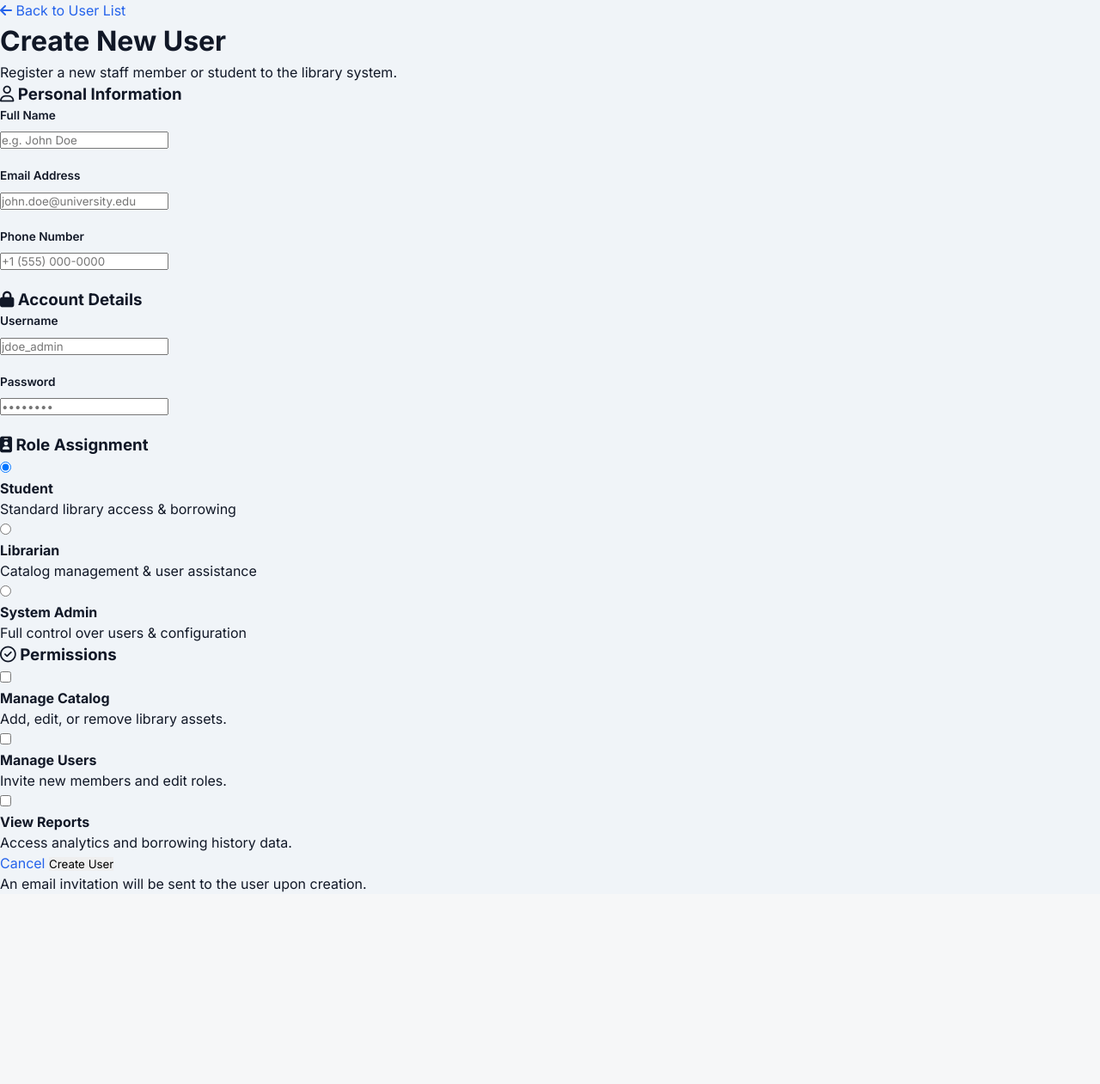
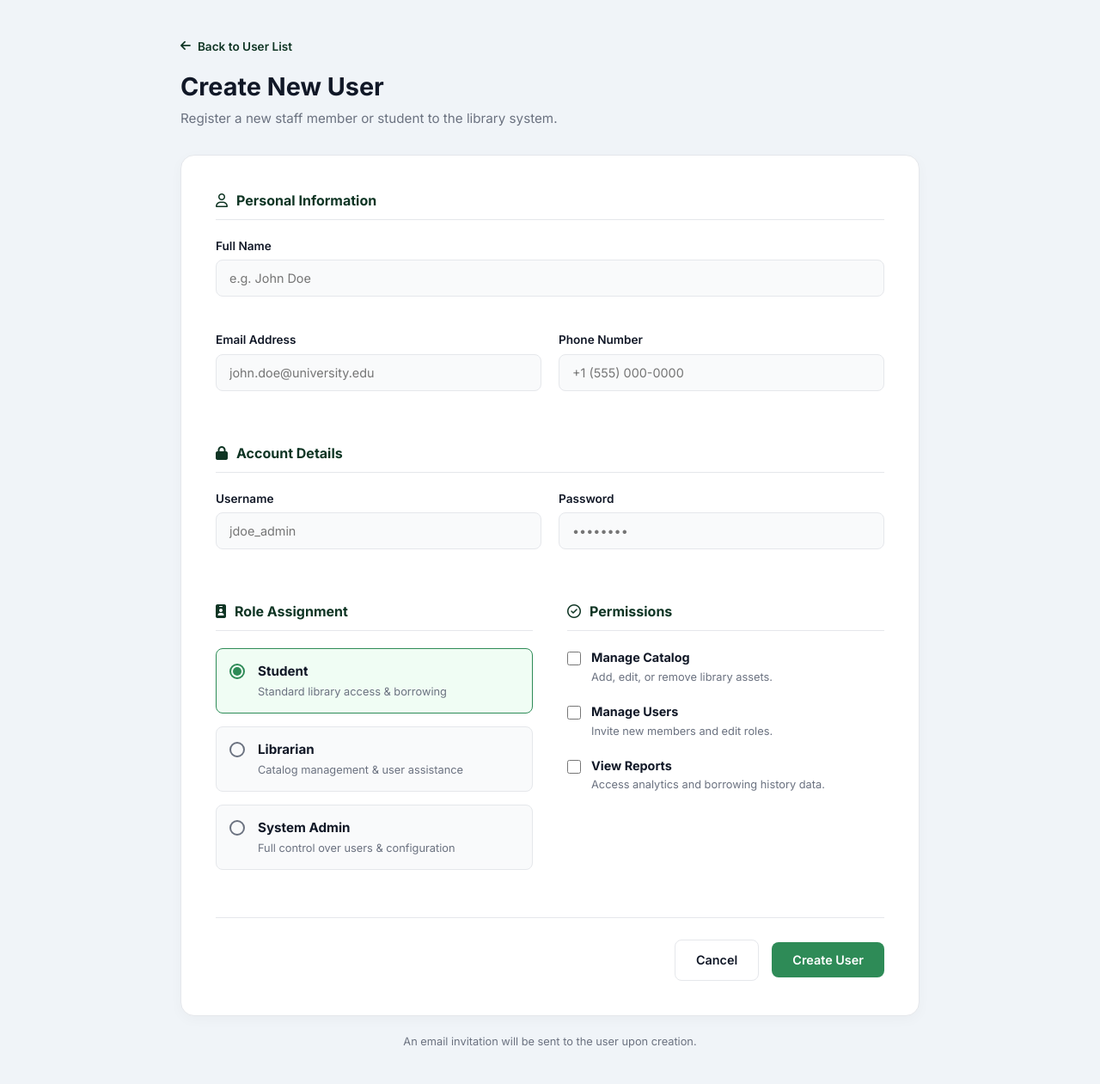
Before and after one commit to jonaxCA/UniversidadDucky, a PHP site: page /addUser.html in a window 1280 px wide. Shown: the part 70-1331 px from the top of the page at 86% size. Before the commit the page ends 1108 px from the top, so only its background shows below. Run offline with PHP 8.4, Linux system fonts and the light colour scheme.

Commit message:
Add styles for form page and components

```diff
--- a/style.css
+++ b/style.css
@@ -540,3 +540,185 @@ input { font-family: inherit; outline: none; }
     transition: var(--transition);
 }
 .fab:hover { transform: scale(1.05); }
+
+.form-page-container {
+    max-width: 900px;
+    margin: 40px auto;
+    padding: 0 20px;
+    width: 100%;
+}
+
+.form-header-area {
+    margin-bottom: 30px;
+}
+
+.back-link {
+    display: inline-flex;
+    align-items: center;
+    gap: 8px;
+    color: var(--primary-color);
+    font-size: 0.85rem;
+    font-weight: 600;
+    margin-bottom: 15px;
+    transition: var(--transition);
+}
+.back-link:hover { opacity: 0.8; }
+
+.form-header-area h1 { font-size: 1.8rem; color: var(--text-main); margin-bottom: 5px; }
+.form-header-area p { color: var(--text-muted); font-size: 0.95rem; }
+
+.form-card {
+    background: var(--bg-card);
+    border-radius: var(--radius-lg);
+    box-shadow: 0 4px 15px rgba(0,0,0,0.03);
+    padding: 40px;
+    border: 1px solid var(--border-color);
+}
+
+.form-section { margin-bottom: 40px; }
+
+.section-title {
+    display: flex;
+    align-items: center;
+    gap: 10px;
+    font-size: 1rem;
+    color: var(--primary-color);
+    margin-bottom: 20px;
+    border-bottom: 1px solid var(--border-color);
+    padding-bottom: 10px;
+}
+
+.input-grid { display: flex; gap: 20px; margin-bottom: 20px; }
+.input-grid.full-width .input-group { flex: 1; }
+.input-grid.\32 -cols .input-group { flex: 1; }
+
+.base-input {
+    width: 100%;
+    padding: 12px 15px;
+    border: 1px solid var(--border-color);
+    border-radius: var(--radius-md);
+    background-color: var(--bg-input);
+    transition: var(--transition);
+    font-size: 0.9rem;
+}
+.base-input:focus { border-color: var(--primary-color); background-color: white; }
+
+.role-permission-grid {
+    display: grid;
+    grid-template-columns: 1fr 1fr;
+    gap: 40px;
+    margin-bottom: 40px;
+}
+
+.role-card {
+    display: block;
+    cursor: pointer;
+    margin-bottom: 15px;
+}
+.role-card input[type="radio"] { display: none; }
+
+.role-content {
+    display: flex;
+    align-items: flex-start;
+    gap: 15px;
+    padding: 15px;
+    border: 1px solid var(--border-color);
+    border-radius: var(--radius-md);
+    background: var(--bg-input);
+    transition: var(--transition);
+}
+
+.role-card input[type="radio"]:checked + .role-content {
+    border-color: #2e8b57;
+    background: #f0fdf4;
+}
+
+.role-custom-radio {
+    width: 18px; height: 18px;
+    border-radius: 50%;
+    border: 2px solid var(--text-muted);
+    margin-top: 2px;
+    position: relative;
+    flex-shrink: 0;
+}
+.role-card input[type="radio"]:checked + .role-content .role-custom-radio {
+    border-color: #2e8b57;
+}
+.role-card input[type="radio"]:checked + .role-content .role-custom-radio::after {
+    content: ''; position: absolute;
+    top: 50%; left: 50%; transform: translate(-50%, -50%);
+    width: 10px; height: 10px;
+    background: #2e8b57; border-radius: 50%;
+}
+
+.role-content h4 { font-size: 0.95rem; color: var(--text-main); margin-bottom: 2px; }
+.role-content p { font-size: 0.8rem; color: var(--text-muted); }
+
+.permission-item {
+    display: flex;
+    align-items: flex-start;
+    gap: 12px;
+    margin-bottom: 20px;
+    cursor: pointer;
+    transition: var(--transition);
+}
+.permission-item input[type="checkbox"] {
+    margin-top: 4px;
+    width: 16px;
+    height: 16px;
+    accent-color: #2e8b57;
+    cursor: pointer;
+}
+
+.perm-content h4 { font-size: 0.9rem; color: var(--text-main); margin-bottom: 2px; }
+.perm-content p { font-size: 0.8rem; color: var(--text-muted); }
+
+.permission-item.disabled {
+    opacity: 0.4;
+    pointer-events: none;
+    filter: grayscale(100%);
+}
+
+.form-actions {
+    display: flex;
+    justify-content: flex-end;
+    align-items: center;
+    gap: 15px;
+    border-top: 1px solid var(--border-color);
+    padding-top: 25px;
+}
+
+.btn-cancel {
+    padding: 12px 24px;
+    background: white;
+    border: 1px solid var(--border-color);
+    color: var(--text-main);
+    border-radius: var(--radius-md);
+    font-weight: 600;
+    font-size: 0.9rem;
+    transition: var(--transition);
+}
+.btn-cancel:hover { background: var(--bg-input); }
+
+.btn-create {
+    padding: 12px 24px;
+    background: #2e8b57;
+    color: white;
+    border-radius: var(--radius-md);
+    font-weight: 600;
+    font-size: 0.9rem;
+    transition: var(--transition);
+}
+.btn-create:hover { background: #247046; }
+
+.footer-note {
+    text-align: center;
+    font-size: 0.8rem;
+    color: var(--text-muted);
+    margin-top: 20px;
+}
+
+@media (max-width: 768px) {
+    .input-grid.\32 -cols, .role-permission-grid { grid-template-columns: 1fr; gap: 20px; }
+    .form-card { padding: 20px; }
+}
```
